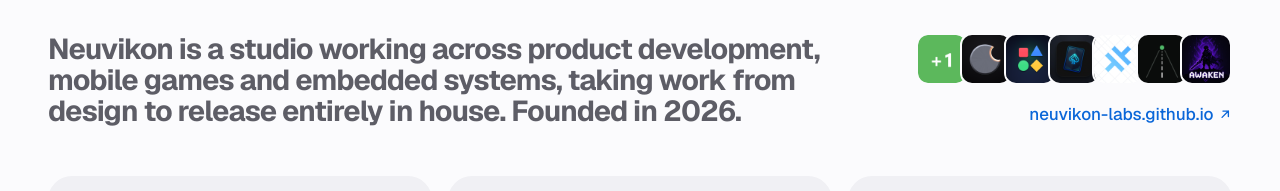
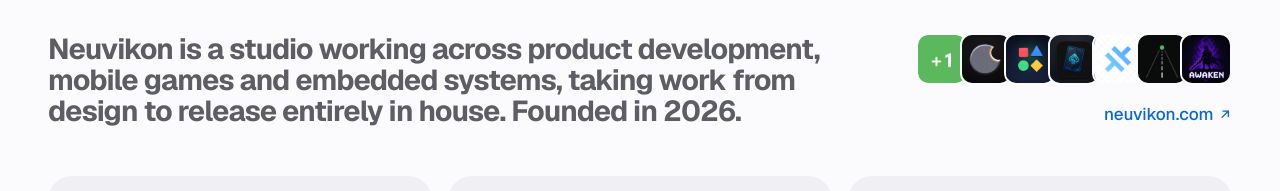
Before and after one commit to 4RD4024N/portfolio, a Next.js app: page /experience in a window 1280 px wide. Shown: the part 1930-2121 px from the top of the page. Built offline with nearby package versions, Linux system fonts and the light colour scheme.

Commit message:
neuvikon link update

```diff
--- a/src/components/neu-project-card.tsx
+++ b/src/components/neu-project-card.tsx
@@ -3,11 +3,11 @@
 import Image from "next/image";
 import { ArrowUpRight } from "@/components/icons";
 import { useLang } from "@/components/lang";
-import { neuvikon, ui, type Lang, type NeuProject } from "@/content";
+import { ui, type Lang, type NeuProject } from "@/content";
 
-// Neuvikon sitesindeki İngilizce sayfalar /en altında
-export function neuHref(href: string, lang: Lang) {
-  return lang === "en" && href.startsWith(neuvikon.site) ? href.replace(neuvikon.site, `${neuvikon.site}/en`) : href;
+// Neuvikon sitesi tek sayfa ve ayrı bir İngilizce sürümü yok; bağlantı olduğu gibi kalır
+export function neuHref(href: string, _lang: Lang) {
+  return href;
 }
 
 export function NeuProjectRow({ project: p }: { project: NeuProject }) {
--- a/src/components/views/experience.tsx
+++ b/src/components/views/experience.tsx
@@ -11,8 +11,8 @@ import { neuvikon, ui } from "@/content";
 const divisionCls: Record<string, string> = { games: "cat-game", tech: "cat-web", robotics: "cat-desktop" };
 
 export function ExperienceView() {
-  const { lang, t } = useLang();
-  const neuSite = lang === "en" ? `${neuvikon.site}/en` : neuvikon.site;
+  const { t } = useLang();
+  const neuSite = neuvikon.site;
 
   return (
     <>
@@ -44,7 +44,7 @@ export function ExperienceView() {
                   ))}
               </div>
               <a href={neuSite} target="_blank" rel="noreferrer" className="inline-flex items-center gap-1 font-medium text-accent hover:underline">
-                neuvikon-labs.github.io <ArrowUpRight />
+                neuvikon.com <ArrowUpRight />
               </a>
             </div>
           </div>
--- a/src/content.ts
+++ b/src/content.ts
@@ -75,7 +75,7 @@ export const experience: Job[] = [
   },
   {
     org: "Neuvikon",
-    href: "https://neuvikon-labs.github.io",
+    href: "https://neuvikon.com",
     role: { tr: "Kurucu Ortak", en: "Co-founder" },
     period: { tr: "2026 – Günümüz", en: "2026 – Present" },
     location: { tr: "Türkiye", en: "Turkey" },
@@ -154,10 +154,10 @@ export type NeuProject = {
   links?: { label: string; href: string }[];
 };
 
-// Neuvikon bilgileri ve projeleri, kaynak: neuvikon-labs.github.io
+// Neuvikon bilgileri ve projeleri, kaynak: neuvikon.com
 export const neuvikon = {
   name: "Neuvikon",
-  site: "https://neuvikon-labs.github.io",
+  site: "https://neuvikon.com",
   tagline: {
     tr: "Yazılım, oyun ve robotik üzerine çalışan bağımsız bir teknoloji stüdyosu.",
     en: "An independent technology studio working in software, games and robotics.",
@@ -204,7 +204,7 @@ export const neuvikon = {
       },
       tags: ["React Native", "Expo"],
       image: "/neuvikon/guessfast.png",
-      href: "https://neuvikon-labs.github.io/games/guessfast",
+      href: "https://neuvikon.com/#games",
       links: [
         { label: "Google Play", href: "https://play.google.com/store/apps/details?id=com.scientist001.GuessFast" },
         { label: "App Store", href: "https://apps.apple.com/ng/app/guessfast/id6758861605" },
@@ -220,7 +220,7 @@ export const neuvikon = {
         en: "An internal platform that tracks which ticket a coding agent is working on and how many tokens it spent.",
       },
       tags: ["Next.js", "TypeScript"],
-      href: "https://neuvikon-labs.github.io/tech/neu-source",
+      href: "https://neuvikon.com/#tech",
       links: [{ label: "neuvikon.space", href: "https://www.neuvikon.space/" }],
     },
     {
@@ -234,7 +234,7 @@ export const neuvikon = {
       },
       tags: ["Unity", "Mirror"],
       image: "/neuvikon/pushbump.png",
-      href: "https://neuvikon-labs.github.io/games/pushbump",
+      href: "https://neuvikon.com/#games",
     },
     {
       name: "Neu-Pummel Party",
@@ -247,7 +247,7 @@ export const neuvikon = {
       },
       tags: ["Unity 6", "Netcode"],
       image: "/neuvikon/neuparty.png",
-      href: "https://neuvikon-labs.github.io/games/neu-pummel-party",
+      href: "https://neuvikon.com/#games",
     },
     {
       name: "UnderCard",
@@ -260,7 +260,7 @@ export const neuvikon = {
       },
       tags: ["React Native", "Firebase"],
       image: "/neuvikon/undercard.png",
-      href: "https://neuvikon-labs.github.io/games/undercard",
+      href: "https://neuvikon.com/#games",
     },
     {
       name: "EdgeOut",
@@ -273,7 +273,7 @@ export const neuvikon = {
       },
       tags: ["TypeScript", "WebSocket"],
       image: "/neuvikon/edgeout.png",
-      href: "https://neuvikon-labs.github.io/games/edgeout",
+      href: "https://neuvikon.com/#games",
     },
     {
       name: "Muavin Sim",
@@ -298,7 +298,7 @@ export const neuvikon = {
         en: "A card battler where keeping your teammate alive is a real decision.",
       },
       tags: ["Unity 6"],
-      href: "https://neuvikon-labs.github.io/games/card-wars",
+      href: "https://neuvikon.com/#games",
     },
     {
       name: "Eclosion",
@@ -311,7 +311,7 @@ export const neuvikon = {
       },
       tags: ["React Native", "Expo"],
       image: "/neuvikon/eclosion.png",
-      href: "https://neuvikon-labs.github.io/tech/eclosion",
+      href: "https://neuvikon.com/#tech",
     },
   ] satisfies NeuProject[],
 };
@@ -517,7 +517,7 @@ export const projects: Project[] = [
     title: "Muavin Sim",
     year: "2026",
     category: "game",
-    org: { name: "Neuvikon Games", href: "https://neuvikon-labs.github.io/games/muavin-sim" },
+    org: { name: "Neuvikon Games", href: "https://neuvikon.com/#games" },
     private: true,
     wip: true,
     summary: {
```
